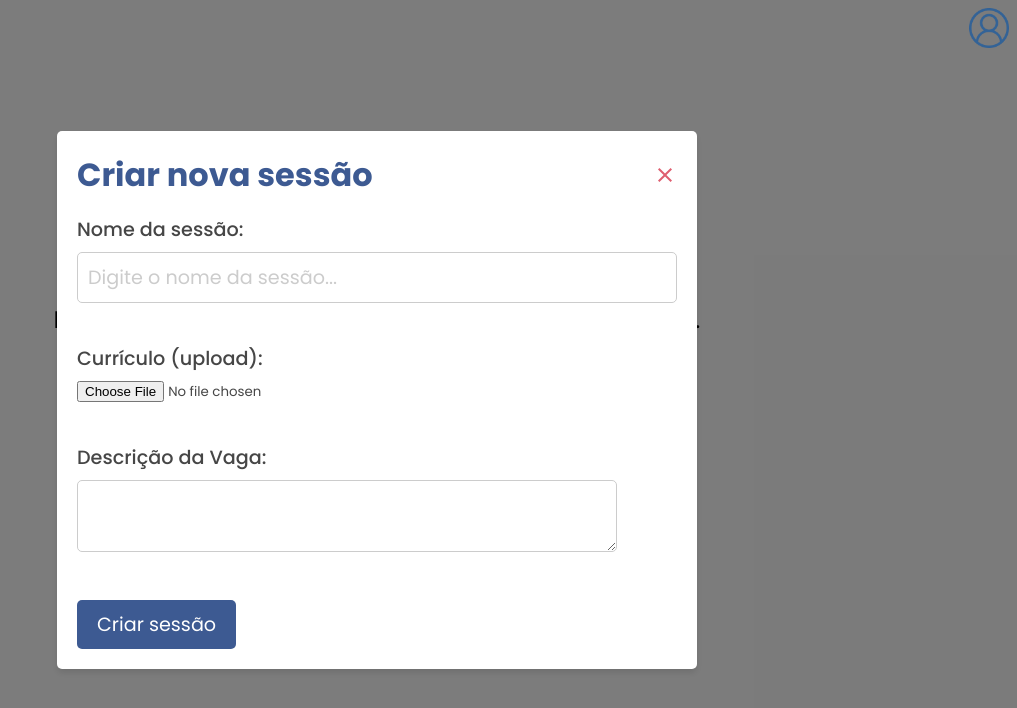
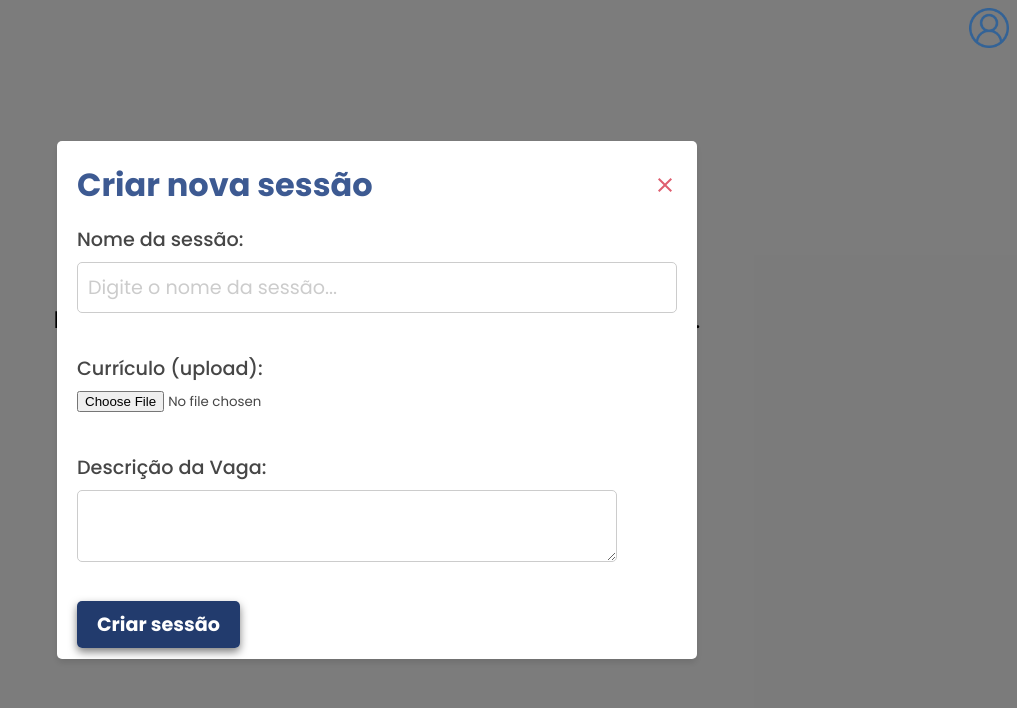
Before and after one commit to WeeeverAlex/Interface-StartUpAi, a React (Vite) app in the folder front-interview/: page /home in a window 1280 px wide. Both pictures are taken after a click on the button "Nova conversa". Shown: the top 708 px of the page, without its empty margins (263-1280 px from the left). Built offline with nearby package versions, Linux system fonts and the light colour scheme.

Commit message:
botao para entrevista

```diff
--- a/front-interview/src/Home.css
+++ b/front-interview/src/Home.css
@@ -273,3 +273,21 @@
 .modal-title .clear {
     cursor: pointer;
 }
+
+#entrevista-button {
+    margin-top: 3%;
+    margin-bottom: 3%;
+    padding: 10px 20px;
+    background-color: #223b6d;
+    color: #fff;
+    border: none;
+    border-radius: 5px;
+    font-size: 1.2rem;
+    cursor: pointer;
+    width: 200px;
+    font-weight: bold;
+    font-family: "Poppins", sans-serif;
+    box-shadow: 0 4px 8px rgba(0, 0, 0, 0.5);
+    text-align: center;
+    text-decoration: none;
+  }
--- a/front-interview/src/Home.tsx
+++ b/front-interview/src/Home.tsx
@@ -119,8 +119,9 @@ function Home() {
               ></textarea>
               <br />
               <br />
-
-              <button type="submit">Criar sessão</button>
+              <Link to="/entrevista" id="entrevista-button">
+                  Criar sessão
+              </Link>
             </form>
           </div>
         </div>
```
